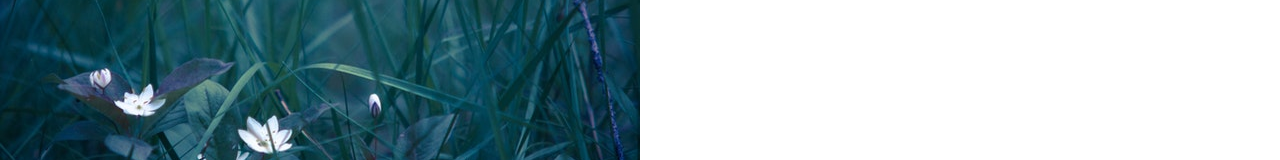
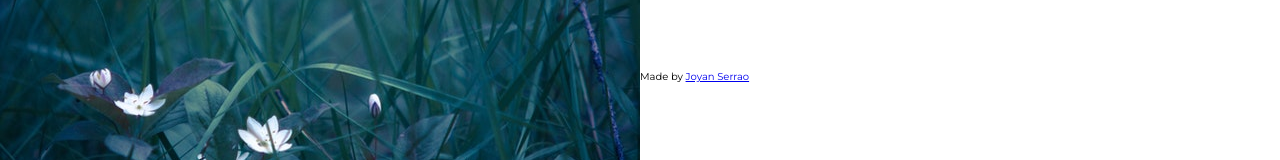
Before and after one commit to Joyan11/FractalUI, a plain HTML site: page index.html in a window 1280 px wide. Shown: the part 531-691 px from the top of the page. Drawn offline with nearby package versions, Linux system fonts and the light colour scheme.

Commit message:
refactor: added a footer

```diff
--- a/index.html
+++ b/index.html
@@ -48,6 +48,16 @@
           <a href="#" class="link-style btn btn-plain btn-rounded">Github</a>
         </div>
       </main>
+      <div class="footer">
+        <p class="footer-text">
+          Made by
+          <span class="my-name"
+            ><a target="_blank" href="https://www.linkedin.com/in/joyanserrao/"
+              >Joyan Serrao</a
+            >
+          </span>
+        </p>
+      </div>
     </div>
 
     <script src="https://unpkg.com/ionicons@5.4.0/dist/ionicons.js"></script>
```
